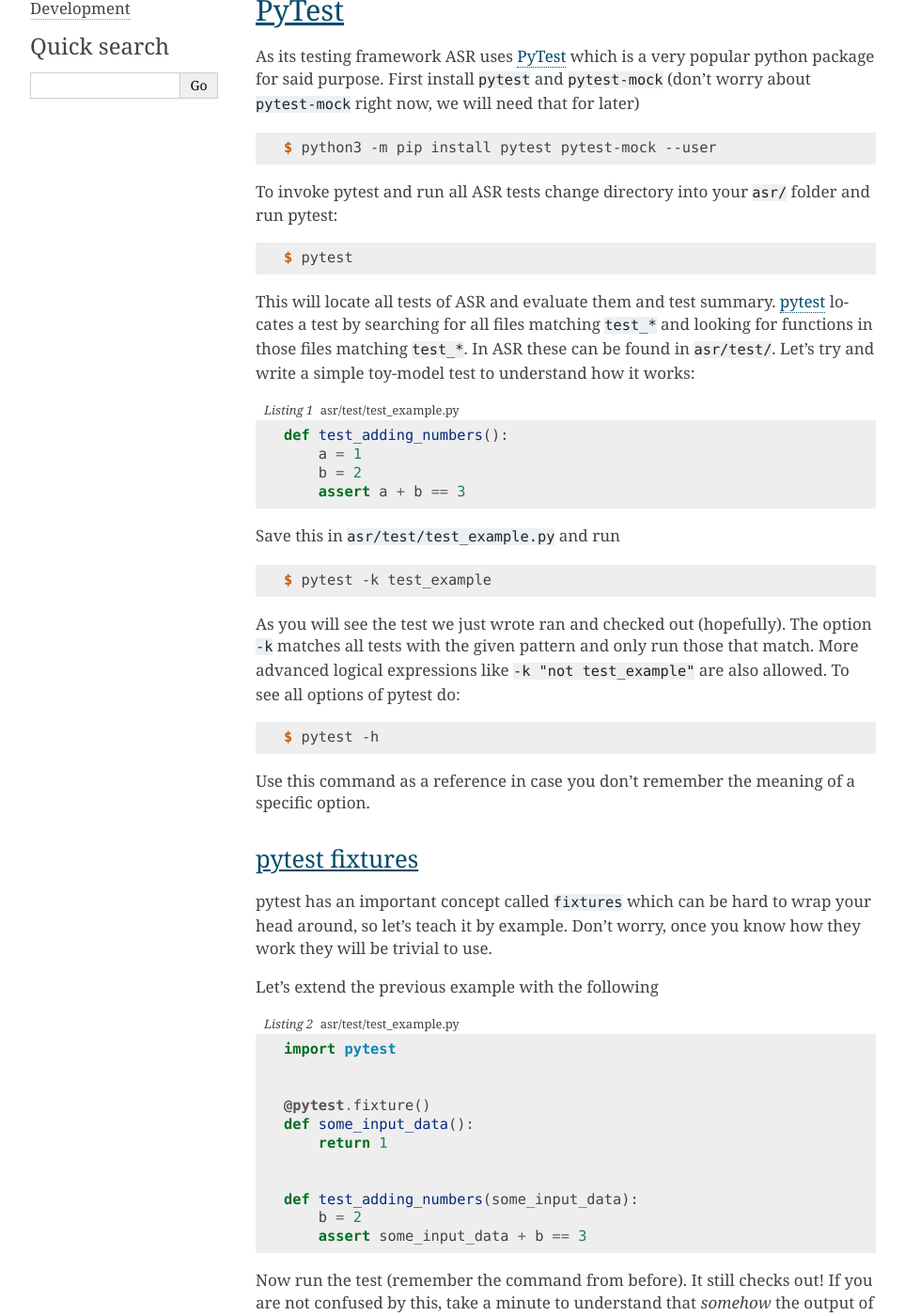
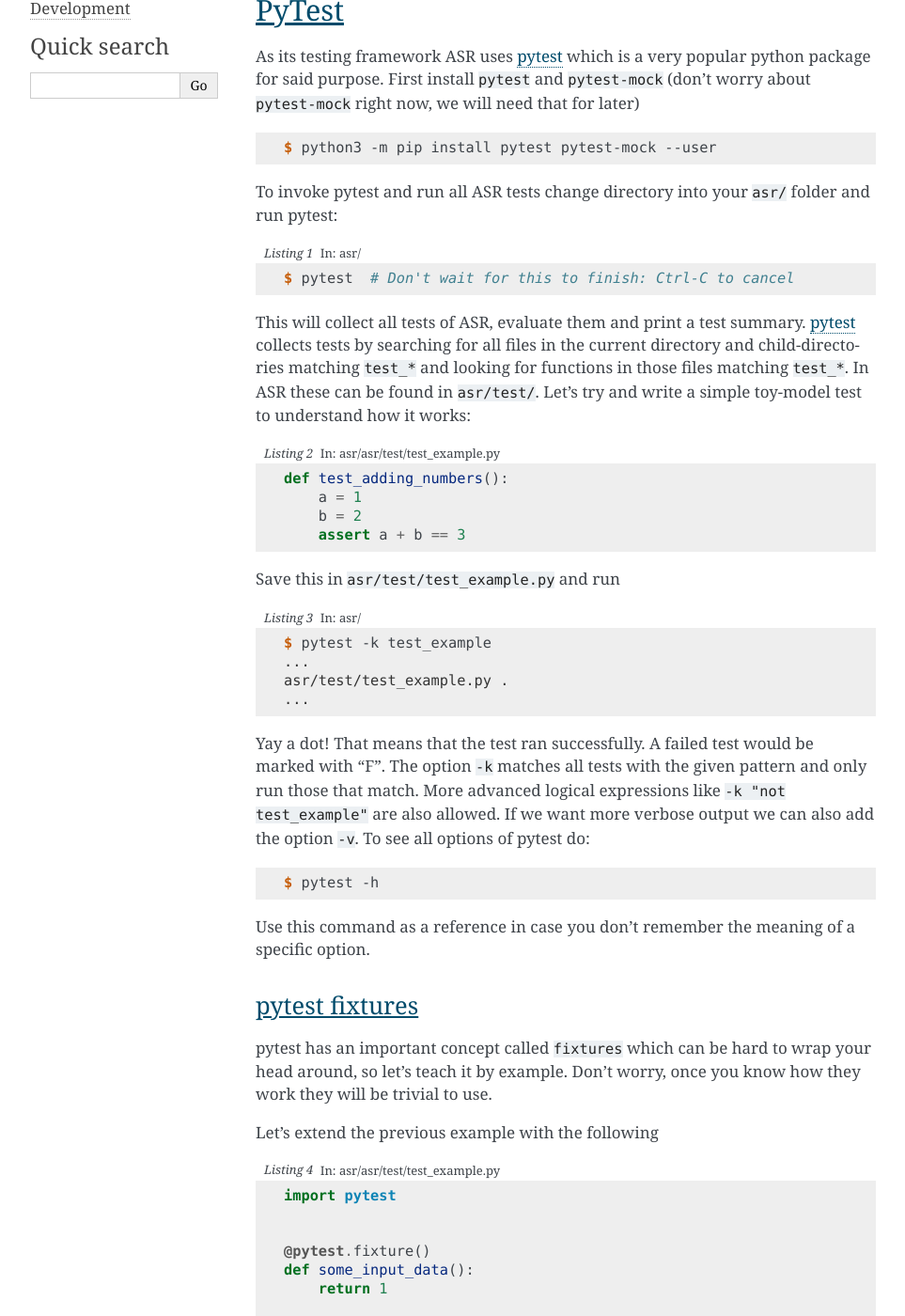
Before and after one commit to dijasila/Atomic-Simulation-Recipees, a Sphinx documentation site: the page built from docs/src/tutorials/intro-to-testing.rst, in a window 1280 px wide and 1400 px high, scrolled down 536 px. Shown: the whole window at 94% size, without its empty margins (148-1111 px from the left). Built offline with Sphinx 7.4.7, drawn with Linux system fonts in a browser that asks for light colours; some of the changed text lies outside the part shown.

Commit message:
Update docs

```diff
--- a/docs/src/tutorials/intro-to-testing.rst
+++ b/docs/src/tutorials/intro-to-testing.rst
@@ -16,7 +16,7 @@
 PyTest
 ======
 
-As its testing framework ASR uses PyTest_ which is a very popular
+As its testing framework ASR uses pytest_ which is a very popular
 python package for said purpose. First install ``pytest`` and
 ``pytest-mock`` (don't worry about ``pytest-mock`` right now, we will
 need that for later)
@@ -29,17 +29,19 @@
 ``asr/`` folder and run pytest:
 
 .. code-block:: console
+   :caption: In: asr/
 
-  $ pytest
+   $ pytest  # Don't wait for this to finish: Ctrl-C to cancel
 
-This will locate all tests of ASR and evaluate them and test
-summary. pytest_ locates a test by searching for all files matching
-``test_*`` and looking for functions in those files matching
-``test_*``. In ASR these can be found in ``asr/test/``. Let's try and
-write a simple toy-model test to understand how it works:
+This will collect all tests of ASR, evaluate them and print a test
+summary. pytest_ collects tests by searching for all files in the
+current directory and child-directories matching ``test_*`` and
+looking for functions in those files matching ``test_*``. In ASR these
+can be found in ``asr/test/``. Let's try and write a simple toy-model
+test to understand how it works:
 
 .. code-block:: python
-   :caption: asr/test/test_example.py
+   :caption: In: asr/asr/test/test_example.py
 
    def test_adding_numbers():
        a = 1
@@ -49,14 +51,19 @@
 Save this in ``asr/test/test_example.py`` and run
 
 .. code-block:: console
+   :caption: In: asr/
 
    $ pytest -k test_example
+   ...
+   asr/test/test_example.py .
+   ...
 
 
-As you will see the test we just wrote ran and checked out
-(hopefully). The option ``-k`` matches all tests with the given
-pattern and only run those that match. More advanced logical
-expressions like ``-k "not test_example"`` are also allowed. To see all
+Yay a dot! That means that the test ran successfully. A failed test
+would be marked with "F". The option ``-k`` matches all tests with the
+given pattern and only run those that match. More advanced logical
+expressions like ``-k "not test_example"`` are also allowed. If we
+want more verbose output we can also add the option ``-v``. To see all
 options of pytest do:
 
 .. code-block:: console
@@ -76,7 +83,7 @@
 Let's extend the previous example with the following
 
 .. code-block:: python
-   :caption: asr/test/test_example.py
+   :caption: In: asr/asr/test/test_example.py
 
    import pytest
 
@@ -154,7 +161,7 @@
 Here we create a new test by appending
 
 .. code-block:: python
-   :caption: asr/test/test_gs.py
+   :caption: In: asr/asr/test/test_gs.py
 
    # ... Rest of test_gs.py
 
@@ -168,6 +175,7 @@
 and we quickly check that the test works
 
 .. code-block:: console
+   :caption: In: asr/
 
    $ pytest -k test_gs_tutorial
 
@@ -179,7 +187,7 @@
 default setting of the mocked-up/dummy calculator):
 
 .. code-block:: python
-   :caption: asr/test/test_gs.py
+   :caption: In: asr/asr/test/test_gs.py
 
    ...
 
@@ -218,7 +226,7 @@
 to something non-trivial
 
 .. code-block:: python
-   :caption: asr/test/test_gs.py
+   :caption: In asr/asr/test/test_gs.py
 
    ...
 
@@ -247,7 +255,7 @@
 levels
 
 .. code-block:: python
-   :caption: asr/test/test_gs.py
+   :caption: In: asr/asr/test/test_gs.py
 
    ...
 
@@ -285,7 +293,7 @@
 with the input band gap
 
 .. code-block:: python
-   :caption: asr/test/test_gs.py
+   :caption: In asr/asr/test/test_gs.py
 
    ...
 
@@ -341,6 +349,7 @@
 To see a list of the virtual environments do
 
 .. code-block:: console
+   :caption: In: asr/
 
    $ tox -l
    flake8
@@ -366,6 +375,7 @@
 To run all environments simply do
 
 .. code-block:: console
+   :caption: In: asr/
 
    $ tox
 
@@ -374,6 +384,7 @@
 environment, for example, ``py36``
 
 .. code-block:: console
+   :caption: In: asr/
 
    $ tox -e py36
 
@@ -382,13 +393,16 @@
 ``test_gs_tutorial`` we run the command
 
 .. code-block:: console
+   :caption: In: asr/
 
    $ tox -e py36 -- -k test_gs_tutorial
 
-Similarly you can append any pytest option and argument. Since we are
-now running pytest_ within tox_, the destination of the temporary
-directory where tests are running have changed. The temporary
-directory can now be found in ``.tox/environment-name/tmp/``.
+Similarly you can append any pytest option and argument.
+
+Since we are now running pytest_ within tox_, we have changed the
+destination of the temporary directory where tests are running. The
+temporary directory can now be found in
+``.tox/environment-name/tmp/``.
 
 Summary
 =======
```
